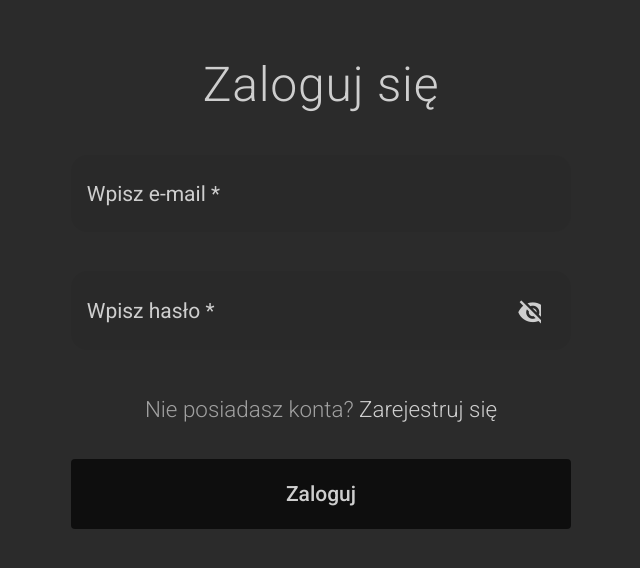
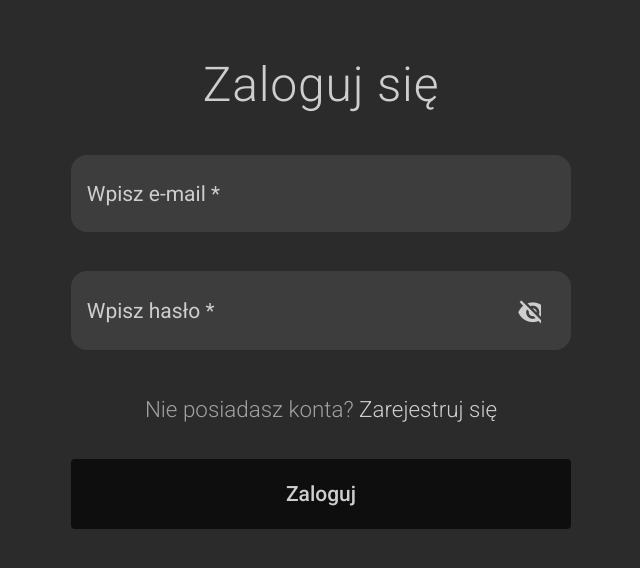
Before and after one commit to POLSL-GRUPA-2/gornik-zabrze-training-app-front, an Angular app: page /login in a window 1280 px wide. Shown: the top 568 px of the page, without its empty margins (319-959 px from the left). Built offline with nearby package versions, Linux system fonts and the light colour scheme.

Commit message:
fixed global styles

```diff
--- a/src/styles.scss
+++ b/src/styles.scss
@@ -1,11 +1,7 @@
-
 @use '~@angular/material' as mat;
-
 @use "../src/app/styles/colors.scss" as colors;
 @import '~@angular/material/theming';
 @include mat-core();
-// Plus imports for other components in your app.
-
 @include mat.core();
 
 $gornikFront-primary: mat-palette($mat-light-blue);
@@ -24,51 +20,9 @@ $gornikFront-theme: mat.define-dark-theme(
 
 @include mat.all-component-themes($gornikFront-theme);
 
-// Include the common styles for Angular Material. We include this here so that you only
-// have to load a single css file for Angular Material in your app.
-// Be sure that you only ever include this mixin once!
-@include mat.core();
-
-// Define the palettes for your theme using the Material Design palettes available in palette.scss
-// (imported above). For each palette, you can optionally specify a default, lighter, and darker
-// hue. Available color palettes: https://material.io/design/color/
-$gornikFront-primary: mat.define-palette(mat.$indigo-palette);
-$gornikFront-accent: mat.define-palette(mat.$pink-palette, A200, A100, A400);
-
-// The warn palette is optional (defaults to red).
-$gornikFront-warn: mat.define-palette(mat.$red-palette);
-
-// Create the theme object. A theme consists of configurations for individual
-// theming systems such as "color" or "typography".
-$gornikFront-theme: mat.define-light-theme(
-  (
-    color: (
-      primary: $gornikFront-primary,
-      accent: $gornikFront-accent,
-      warn: $gornikFront-warn,
-    ),
-  )
-);
-
-// Include theme styles for core and each component used in your app.
-// Alternatively, you can import and @include the theme mixins for each component
-// that you are using.
-@include mat.all-component-themes($gornikFront-theme);
-
 html {
   background: colors.$background-primary-color-dark;
   color: colors.$text-primary-color;
-}
-
-html,
-body {
-
-  height: 100%;
-
-}
-body {
-  margin: 0;
-  font-family: Roboto, 'Helvetica Neue', sans-serif;
 }
 
 html,
@@ -77,5 +31,5 @@ body {
 }
 body {
   margin: 0;
-  font-family: Roboto, "Helvetica Neue", sans-serif;
+  font-family: Roboto, 'Helvetica Neue', sans-serif;
 }
```
